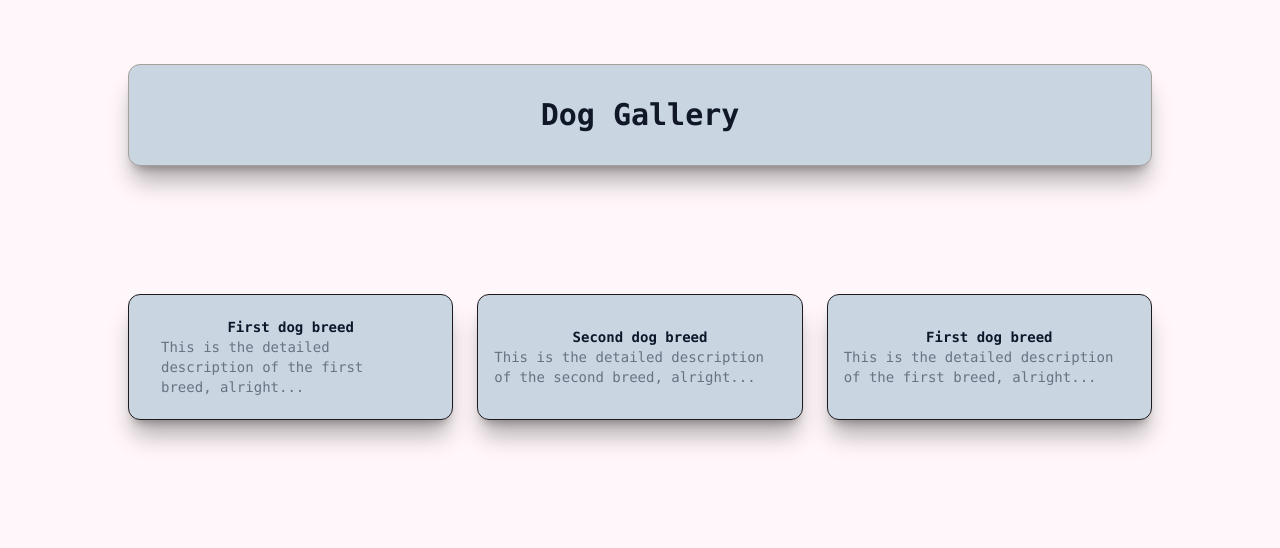
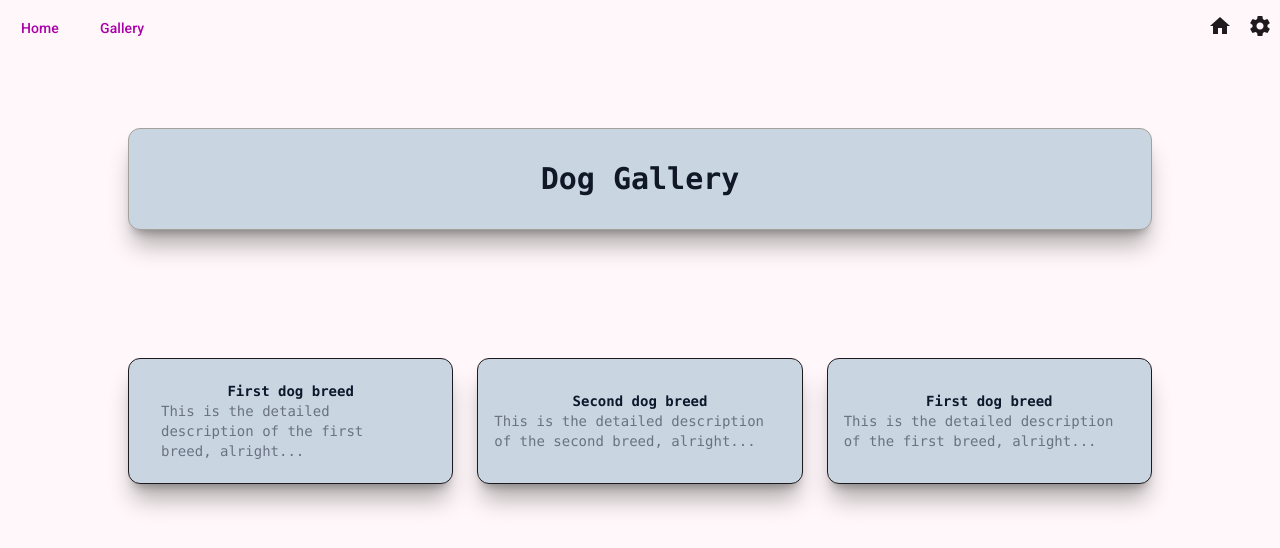
Before and after one commit to msgsummerpractice/laszlo_ludescher, an Angular app in the folder self_learning/angular/ng-app/: page / in a window 1280 px wide. Shown: the top 548 px of the page. Built offline with nearby package versions, Linux system fonts and the light colour scheme.

Commit message:
add top navbar with angular material

```diff
--- a/self_learning/angular/ng-app/src/app/app.html
+++ b/self_learning/angular/ng-app/src/app/app.html
@@ -1,4 +1,25 @@
-<div class="p-32 pt-16 bg-olive-300 flex flex-col h-dvh font-mono">
+<div>
+  <mat-toolbar-row
+    class="absolute top-0 left-0 right-0 flex items-center z-10 justify-between bg-olive-400"
+  >
+    <div class="p-2 flex gap-4">
+      <a mat-button href="#home">Home</a>
+      <a mat-button href="#gallery">Gallery</a>
+    </div>
+    <div class="p-2 flex gap-4">
+      <button>
+        <mat-icon aria-hidden="false" aria-label="home icon" fontIcon="home"></mat-icon>
+      </button>
+      <button>
+        <mat-icon
+          aria-hidden="false"
+          aria-label="settings home icon"
+          fontIcon="settings"
+        ></mat-icon>
+      </button>
+    </div>
+  </mat-toolbar-row>
+  <div class="p-32 bg-olive-300 flex flex-col h-dvh font-mono">
     <header
       class="bg-slate-300 py-8 px-4 border border-stone-400 shadow-xl/30 flex items-center justify-center rounded-xl"
     >
@@ -34,6 +55,7 @@
       </div>
     </div>
   </div>
+</div>
 <div
-  class="absolute bottom-0 flex flex-col items-center justify-center w-full py-20 bg-gradient-to-b from-olive-300 to-olive-400 text-white/70"
+  class="absolute bottom-0 -z-1 flex flex-col items-center justify-center w-full py-20 bg-gradient-to-b from-olive-300 to-olive-400 text-white/70"
 ></div>
--- a/self_learning/angular/ng-app/src/app/app.ts
+++ b/self_learning/angular/ng-app/src/app/app.ts
@@ -1,10 +1,12 @@
 import { Component, signal } from '@angular/core';
 import { MatButton } from '@angular/material/button';
+import { MatIcon } from '@angular/material/icon';
+import { MatToolbar, MatToolbarRow } from '@angular/material/toolbar';
 import { RouterOutlet } from '@angular/router';
 
 @Component({
   selector: 'app-root',
-  imports: [RouterOutlet, MatButton],
+  imports: [RouterOutlet, MatButton, MatToolbarRow, MatIcon],
   templateUrl: './app.html',
   styleUrl: './app.css',
 })
```
Lines whose indentation alone changed are shown as unchanged.
